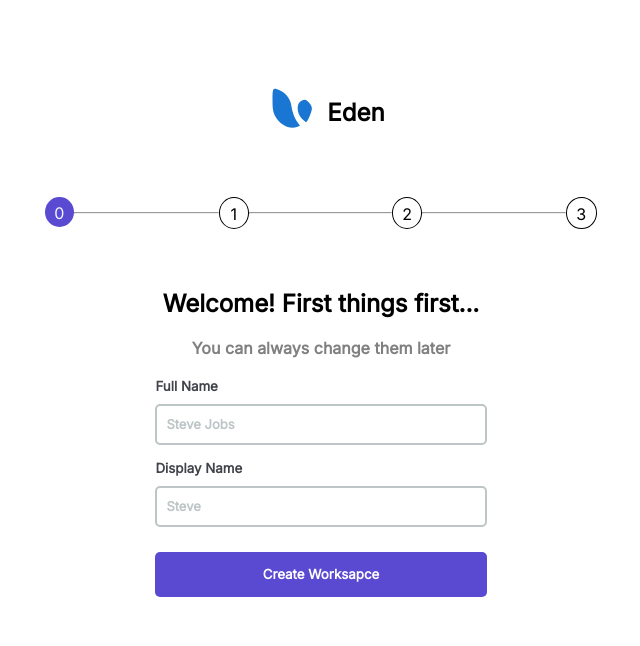
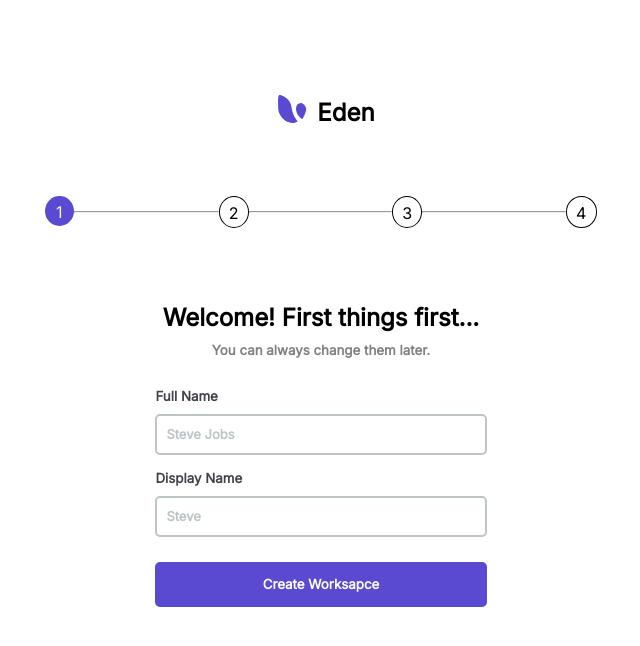
Before and after one commit to amoghatelkar/cutshort, a Next.js app: page / in a window 1280 px wide. Shown: the top 646 px of the page, without its empty margins (319-959 px from the left). Built offline with nearby package versions, Linux system fonts and the light colour scheme.

Commit message:
updated congratulations component

```diff
--- a/components/1/1.tsx
+++ b/components/1/1.tsx
@@ -11,8 +11,8 @@ export const First: FC<IFirst> = ({ setStep }) => {
     return (
         <>
             <Box sx={{ width: '100%', paddingTop: '40px', textAlign: 'center' }}>
-                <h2 style={{ fontFamily: 'Inter', fontWeight: 'bolder' }}> Welcome! First things first...</h2>
-                <p style={{ color: 'grey', fontFamily: 'Inter', fontWeight: 'bolder', marginBottom: '10px' }}>You can always change them later</p>
+                <h2 style={{ fontFamily: 'Inter', fontWeight: 'bolder', margin:'5px 0'}}> {"Welcome! First things first..."}</h2>
+                <p style={{ color: 'grey', fontFamily: 'Inter', fontWeight: 'bolder', margin: '10px 0 20px', fontSize:'smaller' }}>{"You can always change them later."}</p>
             </Box>
             <Box style={{ padding: '0 20%' }}>
                 <div style={{ paddingTop: '5px' }}>
--- a/components/2/2.tsx
+++ b/components/2/2.tsx
@@ -11,8 +11,8 @@ export const Second:FC<ISecond> = ({setStep}) =>{
     return (
         <>
             <Box sx={{ width: '100%', paddingTop: '40px', textAlign: 'center' }}>
-                <h2 style={{ fontFamily: 'Inter', fontWeight: 'bolder' }}>{"Let's set up a home for all your work"}</h2>
-                <p style={{ color: 'grey', fontFamily: 'Inter', fontWeight: 'bolder', marginBottom: '10px' }}>{"You can always create another workspace later"}</p>
+                <h2 style={{ fontFamily: 'Inter', fontWeight: 'bolder', margin:'5px 0'}}>{"Let's set up a home for all your work"}</h2>
+                <p style={{ color: 'grey', fontFamily: 'Inter', fontWeight: 'bolder', margin: '10px 0 20px', fontSize:'smaller' }}>{"You can always create another workspace later."}</p>
             </Box>
             <Box style={{ padding: '0 20%' }}>
                 <div style={{ paddingTop: '5px' }}>
--- a/components/3/3.tsx
+++ b/components/3/3.tsx
@@ -9,13 +9,13 @@ interface IThird {
 export const Third: FC<IThird> = ({ setStep }) => {
 
     const myself = {
-        text:'Myself',
-        description:'Write better. Think more clearly. Stay organized'
+        text: 'Myself',
+        description: 'Write better. Think more clearly. Stay organized'
     }
 
     const team = {
-        text:'Team',
-        description:'Wikis, docs, tasks & projects all in one place'
+        text: 'Team',
+        description: 'Wikis, docs, tasks & projects all in one place'
     }
 
     const bull = (
@@ -30,53 +30,46 @@ export const Third: FC<IThird> = ({ setStep }) => {
     function MyselfIcon(props: SvgIconProps) {
         return (
             <SvgIcon {...props}>
-              <path d="M7.087 5.212c-1.725 1.725 -1.275 4.087 0.937 5.175 1.725 0.787 3.375 0.187 4.237 -1.65 0.562 -1.2 0.562 -1.387 0 -2.587 -1.087 -2.212 -3.45 -2.662 -5.175 -0.937zm0.225 7.087c-1.425 0.9 -1.95 1.5 -2.25 2.812l-0.262 1.012h4.537c2.512 0 4.537 -0.075 4.537 -0.187 0 -0.975 -1.65 -3.112 -2.775 -3.675 -1.725 -0.825 -2.4 -0.787 -3.787 0.037z"/>
+                <path d="M7.087 5.212c-1.725 1.725 -1.275 4.087 0.937 5.175 1.725 0.787 3.375 0.187 4.237 -1.65 0.562 -1.2 0.562 -1.387 0 -2.587 -1.087 -2.212 -3.45 -2.662 -5.175 -0.937zm0.225 7.087c-1.425 0.9 -1.95 1.5 -2.25 2.812l-0.262 1.012h4.537c2.512 0 4.537 -0.075 4.537 -0.187 0 -0.975 -1.65 -3.112 -2.775 -3.675 -1.725 -0.825 -2.4 -0.787 -3.787 0.037z" />
             </SvgIcon>
         );
     }
     function TeamIcon(props: SvgIconProps) {
         return (
             <SvgIcon {...props}>
-            <path d="M7.977 4.322c-0.826 1.049 -0.826 1.43 -0.032 2.288s1.939 0.89 2.638 0.127c0.731 -0.794 0.667 -1.811 -0.159 -2.606 -0.922 -0.858 -1.653 -0.794 -2.447 0.191zm-2.86 2.924c-0.381 0.699 0.35 1.748 1.112 1.589 0.858 -0.159 1.271 -1.049 0.794 -1.653 -0.572 -0.667 -1.525 -0.636 -1.907 0.064zm6.419 -0.064c-0.477 1.239 1.208 2.129 1.907 1.017 0.254 -0.381 0.222 -0.667 -0.064 -1.017 -0.54 -0.667 -1.589 -0.636 -1.843 0zm-3.114 1.144c-1.112 0.604 -1.43 1.303 -1.43 3.178V13.347h4.767v-1.78c0 -1.525 -0.127 -1.875 -0.922 -2.701 -1.017 -0.985 -1.43 -1.081 -2.415 -0.54zm-3.432 1.78c-0.318 0.35 -0.54 1.144 -0.54 1.907 0 1.112 0.095 1.335 0.636 1.335 0.572 0 0.636 -0.222 0.636 -1.907 0 -1.049 -0.064 -1.907 -0.095 -1.907 -0.064 0 -0.35 0.254 -0.636 0.572zm7.945 -0.032c-0.127 0.095 -0.222 0.89 -0.222 1.748 0 1.43 0.064 1.525 0.794 1.525 0.699 0 0.794 -0.127 0.794 -1.144 0 -1.653 -0.731 -2.797 -1.367 -2.129z"/>
+                <path d="M7.977 4.322c-0.826 1.049 -0.826 1.43 -0.032 2.288s1.939 0.89 2.638 0.127c0.731 -0.794 0.667 -1.811 -0.159 -2.606 -0.922 -0.858 -1.653 -0.794 -2.447 0.191zm-2.86 2.924c-0.381 0.699 0.35 1.748 1.112 1.589 0.858 -0.159 1.271 -1.049 0.794 -1.653 -0.572 -0.667 -1.525 -0.636 -1.907 0.064zm6.419 -0.064c-0.477 1.239 1.208 2.129 1.907 1.017 0.254 -0.381 0.222 -0.667 -0.064 -1.017 -0.54 -0.667 -1.589 -0.636 -1.843 0zm-3.114 1.144c-1.112 0.604 -1.43 1.303 -1.43 3.178V13.347h4.767v-1.78c0 -1.525 -0.127 -1.875 -0.922 -2.701 -1.017 -0.985 -1.43 -1.081 -2.415 -0.54zm-3.432 1.78c-0.318 0.35 -0.54 1.144 -0.54 1.907 0 1.112 0.095 1.335 0.636 1.335 0.572 0 0.636 -0.222 0.636 -1.907 0 -1.049 -0.064 -1.907 -0.095 -1.907 -0.064 0 -0.35 0.254 -0.636 0.572zm7.945 -0.032c-0.127 0.095 -0.222 0.89 -0.222 1.748 0 1.43 0.064 1.525 0.794 1.525 0.699 0 0.794 -0.127 0.794 -1.144 0 -1.653 -0.731 -2.797 -1.367 -2.129z" />
             </SvgIcon>
         );
     }
-    const card = (text:string,description:string) =>
+    const card = (text: string, description: string) =>
         <React.Fragment>
             <CardContent>
-             {text === 'Myself' ? <MyselfIcon color="primary" sx={{ fontSize: 40 }} /> : <TeamIcon color="primary" sx={{ fontSize: 50 }} /> }
+                {text === 'Myself' ? <MyselfIcon color="primary" sx={{ fontSize: 40 }} /> : <TeamIcon color="primary" sx={{ fontSize: 40 }} />}
 
-                <Typography variant="h5" component="div">
+                <Typography variant="h5" style={{fontFamily:'Inter',fontSize:'small',fontWeight:'bolder'}} component="div">
                     {text}
                 </Typography>
 
-                <Typography variant="body2">
+                <Typography variant="body2" style={{fontFamily:'Inter',fontSize:'small',color:'grey'}}>
                     {description}
-                    <br />
-                    {'"a benevolent smile"'}
                 </Typography>
             </CardContent>
         </React.Fragment>
 
 
     return (<>
-
         <Box sx={{ width: '100%', paddingTop: '40px', textAlign: 'center' }}>
-            <h2 style={{ fontFamily: 'Inter', fontWeight: 'bolder' }}> {"How are you planning to use Eden"}</h2>
-            <p style={{ color: 'grey', fontFamily: 'Inter', fontWeight: 'bolder', marginBottom: '10px' }}>{"We'll streamline your setup experience accourdingly"}</p>
+            <h2 style={{ fontFamily: 'Inter', fontWeight: 'bolder', margin:'5px 0'}}> {"How are you planning to use Eden?"}</h2>
+            <p style={{ color: 'grey', fontFamily: 'Inter', fontWeight: 'bolder', margin: '10px 0 20px', fontSize:'smaller' }}>{"We'll streamline your setup experience accourdingly."}</p>
         </Box>
         <Box style={{ padding: '0 20%' }}>
             <div style={{ paddingTop: '5px', display: 'flex' }}>
-
-                    <Card style={{border:'solid 2px purple',margin:'5px'}} variant="outlined">{card(myself.text,myself.description)}</Card>
-                    <Card style={{margin:'5px'}} variant="outlined">{card(team.text,team.description)}</Card>
-
+                <Card style={{ border: 'solid 2px purple', margin: '5px' }} variant="outlined">{card(myself.text, myself.description)}</Card>
+                <Card style={{ margin: '5px' }} variant="outlined">{card(team.text, team.description)}</Card>
             </div>
             <div style={{ paddingTop: '20px' }}>
                 <Button text={'Create Worksapce'} onClick={() => setStep(3)} />
             </div>
-
-
         </Box>
     </>
 
--- a/components/4/4.tsx
+++ b/components/4/4.tsx
@@ -1,16 +1,34 @@
 import { FC } from "react";
+import { Button } from '../Button/Button';
+import { Box, Card, CardActions, CardContent, SvgIcon, SvgIconProps, Typography } from "@mui/material";
 
-interface IFourth{
-    setStep(step:number):void;
+interface IFourth {
+    setStep(step: number): void;
 }
-export const Fourth:FC<IFourth> = ({setStep}) =>{
+export const Fourth: FC<IFourth> = ({ setStep }) => {
 
-    return(<>
+    function TickIcon(props: SvgIconProps) {
+        return (
+            <SvgIcon {...props}>
+                <path d="M7.862 2.067C5.806 2.654 4.157 4.077 3.208 6.065c-1.243 2.598 -0.633 5.873 1.468 8.019 2.055 2.056 5.444 2.666 7.997 1.423 2.688 -1.333 4.134 -3.592 4.157 -6.506 0 -1.988 -0.678 -3.637 -2.078 -5.083 -1.694 -1.693 -4.608 -2.484 -6.89 -1.852zm3.75 5.76c0.068 0.113 -0.429 0.746 -1.13 1.423l-1.22 1.197 -0.7 -0.7c-0.859 -0.837 -0.7 -1.537 0.158 -0.723l0.565 0.52 0.948 -0.948c0.972 -0.972 1.175 -1.083 1.378 -0.768z"/>
+            </SvgIcon>
+        );
+    }
 
-<div>Third</div>
-<button onClick={() => setStep(4)}>
-    Done
-</button>
+    return (<>
+        <Box sx={{ width: '100%', paddingTop: '40px', textAlign: 'center' }}>
+            <TickIcon htmlColor="#5A4AD1" sx={{ fontSize: 100 }} />
+            <h2 style={{ fontFamily: 'Inter', fontWeight: 'bolder', margin: '5px 0' }}> {"Congratulations, Eren!"}</h2>
+            <p style={{ color: 'grey', fontFamily: 'Inter', fontWeight: 'bolder', margin: '10px 0 20px', fontSize: 'smaller' }}>{"You have completed the onboarding, you can start using the Eden!"}</p>
+        </Box>
+        <Box style={{ padding: '0 20%' }}>
+            <div style={{ paddingTop: '5px', display: 'flex' }}>
+
+            </div>
+            <div style={{ paddingTop: '20px' }}>
+                <Button text={'Launch Eden'} onClick={() => setStep(3)} />
+            </div>
+        </Box>
     </>
 
     )
--- a/pages/index.tsx
+++ b/pages/index.tsx
@@ -17,13 +17,13 @@ import { ChakraProvider } from '@chakra-ui/react';
 const Home: NextPage = () => {
   const [selectedStep, setStep] = useState<number>(0);
 
-  const steps = [0, 1, 2, 3];
+  const steps = [1, 2, 3, 4];
 
   const onStepClick = (step: number) => {
     setStep(step)
   }
 
-  function HomeIcon(props: SvgIconProps) {
+  function EdenIcon(props: SvgIconProps) {
     return (
       <SvgIcon {...props}>
         <path d="M5.319 7.485c0 3.231 0.165 4.131 0.941 5.645 1.555 2.945 4.909 4.581 7.405 3.681l1.065 -0.409 -1.023 -1.515c-1.023 -1.515 -1.595 -3.231 -2.045 -5.973 -0.285 -1.841 -1.965 -3.927 -3.765 -4.665C5.4 3.191 5.319 3.273 5.319 7.485zm9.941 0.285c-1.841 0.735 -1.719 4.255 0.165 6.219 0.615 0.615 1.227 1.145 1.391 1.145 0.491 0 2.005 -3.477 2.005 -4.665 0 -0.615 -0.409 -1.515 -1.023 -2.085 -1.065 -1.105 -1.185 -1.145 -2.535 -0.615z" />
@@ -61,11 +61,11 @@ const Home: NextPage = () => {
       <Container maxWidth={'sm'} >
         <Box sx={{ width: '100%' }} style={{ textAlign: 'center' }}>
           <span className={styles.logo}>
-            <HomeIcon color="primary" sx={{ fontSize: 70 }} />
+            <EdenIcon htmlColor="#5A4AD1" sx={{ fontSize: 50,height:'auto' }} />
             <h2 style={{ fontWeight: 'bolder',fontFamily:'Inter' }}>Eden</h2>
           </span>
         </Box>
-        <Box sx={{ width: '100%',paddingTop:'45px' }}>
+        <Box sx={{ width: '100%',paddingTop:'45px',marginBottom:'30px' }}>
           <Stepper selectedStep={selectedStep} steps={steps}/>
         </Box>
         <Box sx={{ width: '100%' }}>
```
Also changed, not shown: public/tick.svg (added). Lines whose indentation alone changed are shown as unchanged.
